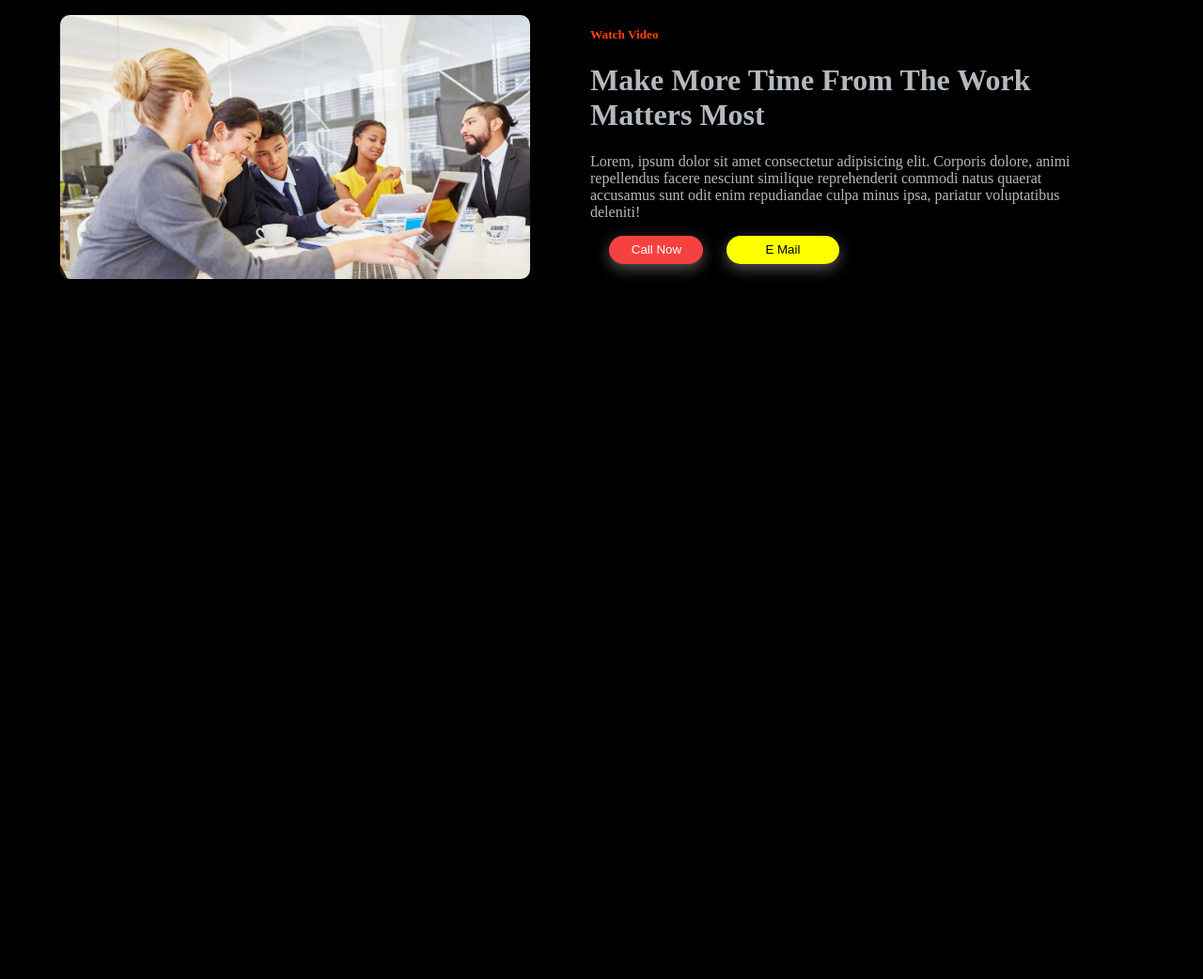
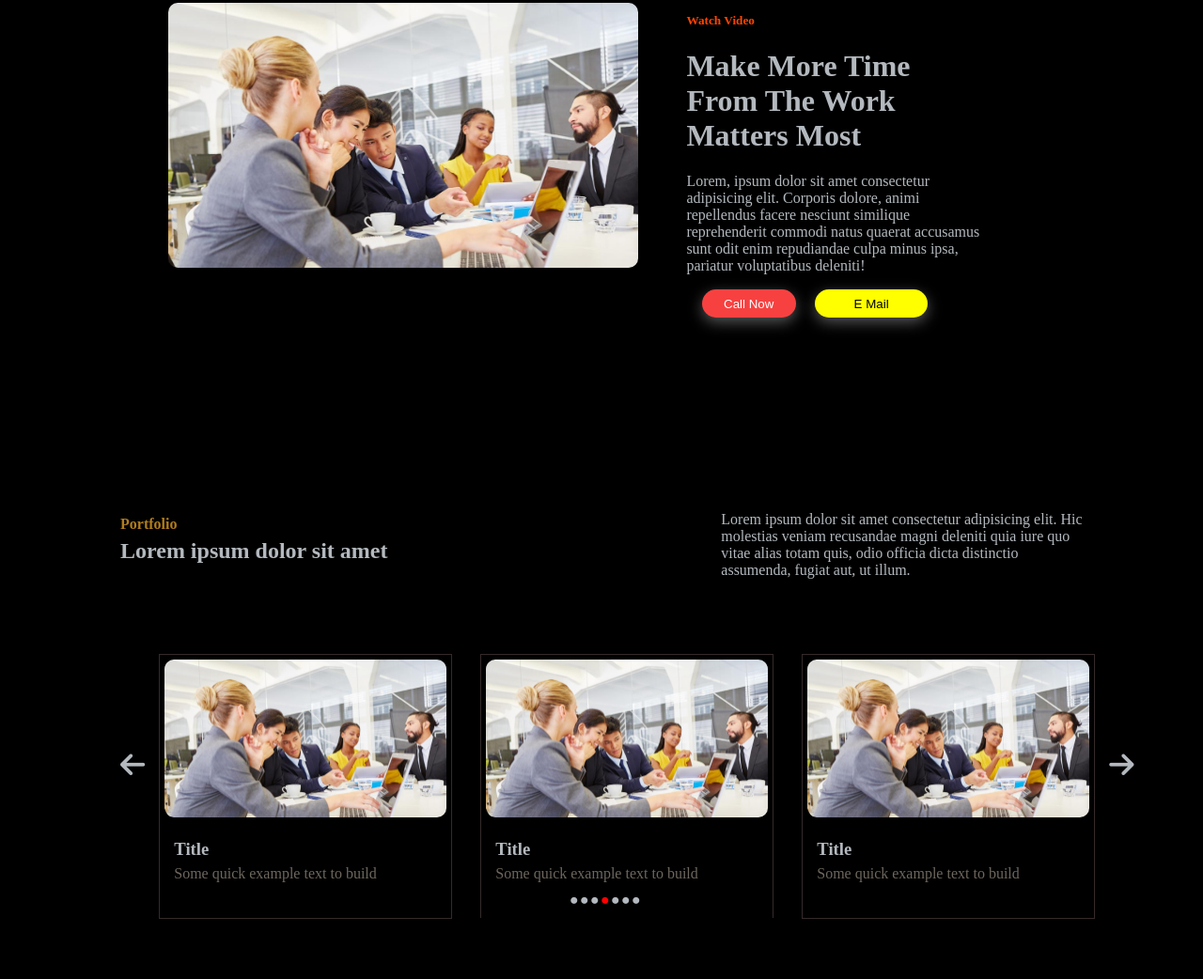
Before and after one commit to hmk469/project-1, a plain HTML site: page index.html in a window 1280 px wide. Shown: the part 1324-2366 px from the top of the page at 94% size. Before the commit the page ends 1813 px from the top, so only its background shows below. Drawn offline with Linux system fonts and the light colour scheme.

Commit message:
Portfolio

```diff
--- a/index.html
+++ b/index.html
@@ -36,6 +36,7 @@
       </div>
        <img src="images/time.png" alt="Time" title="time" >
     </div>
+    <!-- Service  -->
     <div id="Service">
         <div class="paragraph">
             <h1>Lorem ipsum dolor sit amet consectetur adipisicing elit. Neque ipsum odio velit labore perspiciatis perferendis dicta, consequatur earum fugit ut, dus provident corrupti vero nam fuga.</h1>
@@ -73,6 +74,7 @@
         </span>
            </div>
     </div>
+     <!-- About -->
     <div id="About">
         <img src="images/team work.jpg" alt="Team Work" title="Team Work">
         <div class="context">
@@ -83,5 +85,43 @@
             <button>E Mail</button>
         </div>
     </div>
+    <!-- Portfolio  -->
+    <div id="Portfolio">
+        <div class="title">
+            <div class="title1">
+                <h4>Portfolio</h4>
+                <h2>Lorem ipsum dolor sit amet</h2>
+            </div>
+            <div class="title2">
+                <p>Lorem ipsum dolor sit amet consectetur adipisicing elit. Hic molestias veniam recusandae magni deleniti quia iure quo vitae alias totam quis, odio officia dicta distinctio assumenda, fugiat aut, ut illum.</p>
+            </div>
+        </div>
+        <div class="cards">
+            <span><i class="fa-solid fa-arrow-left"></i></span>
+            <div class="card1">
+                <img src="images/team work.jpg" alt="">
+               <h3>Title</h3>
+               <p>Some quick example text to build</p>
+            </div>
+            <div class="card2">
+                <img src="images/team work.jpg" alt="">
+                <h3>Title</h3>
+                <p>Some quick example text to build</p>
+                <span><i class="fa-solid fa-circle"></i></span>
+                <span><i class="fa-solid fa-circle"></i></span>
+                <span><i class="fa-solid fa-circle"></i></span>
+                <span><i class="fa-solid fa-circle"></i></span>
+                <span><i class="fa-solid fa-circle"></i></span>
+                <span><i class="fa-solid fa-circle"></i></span>
+                <span><i class="fa-solid fa-circle"></i></span>
+            </div>
+             <div class="card3">
+                <img src="images/team work.jpg" alt="">
+                <h3>Title</h3>
+                <p>Some quick example text to build</p>
+             </div>
+             <span><i class="fa-solid fa-arrow-right"></i></span>
+        </div>
+    </div>
 </body>
 </html>
--- a/style.css
+++ b/style.css
@@ -147,12 +147,12 @@ body{
 
 /* About */
 #About{
-    margin: 10% 0;
+    margin: 10% ;
 }
 #About img{
     width: 500px;
     float: left;
-    margin: 5% ;
+    margin: 5% 5% 7% ;
     border-radius: 10px;
 }
 #About .context{
@@ -176,3 +176,71 @@ body{
     color: black;
     width: 120px;
 }
+/* About finished */
+
+/* Portfolio */
+#Portfolio .title{
+    display: flex;
+}
+#Portfolio .title .title1 h4{
+  color: rgb(177, 125, 29);
+  }
+#Portfolio .title .title1 h2{
+  margin-top: -15px;
+}
+#Portfolio .title .title1{
+   margin-left: 10%;
+   width: 100%;
+}
+#Portfolio .title .title2{
+    margin: 0 10% 0 20%;
+ }
+ #Portfolio .cards{
+     display: flex;
+     margin: 5% 10%;
+ }
+ #Portfolio .cards .card1,#Portfolio .cards .card2,#Portfolio .cards .card3{
+    height:270px;
+   border-style: solid;
+   border-width: 0.5px;
+   border-color: rgb(53, 42, 42) ;
+   padding: 5px;
+   margin: 0 15px;
+ }
+#Portfolio .card1 img,#Portfolio .card2 img,#Portfolio .card3 img{
+    width: 300px;
+    border-radius: 10px;
+}
+#Portfolio .card1 h3,#Portfolio .card1 p,#Portfolio .card2 h3,#Portfolio .card2 p,#Portfolio .card3 h3,#Portfolio .card3 p{
+    margin-left: 10px;
+}
+#Portfolio .card2 p{
+    margin-bottom: -5px;
+}
+#Portfolio .card2 span {
+   height: 10px;
+}
+#Portfolio .card2 span i{
+    font-size: 7px;
+}
+#Portfolio .card2 span:first-of-type{
+    margin-left: 30%;
+}
+#Portfolio .card2 span:nth-of-type(4){
+    color: red;
+}
+
+#Portfolio .cards .card2{
+    border-bottom: 0;
+}
+#Portfolio .cards h3{
+    margin-bottom: -10px;
+}
+#Portfolio .cards p{
+    color: rgb(110, 103, 94);
+}
+/* Left Arrow  */
+#Portfolio .cards span:first-child,#Portfolio .cards span:last-child{
+    font-size: 30px;
+    margin: 10% 0;
+}
```
